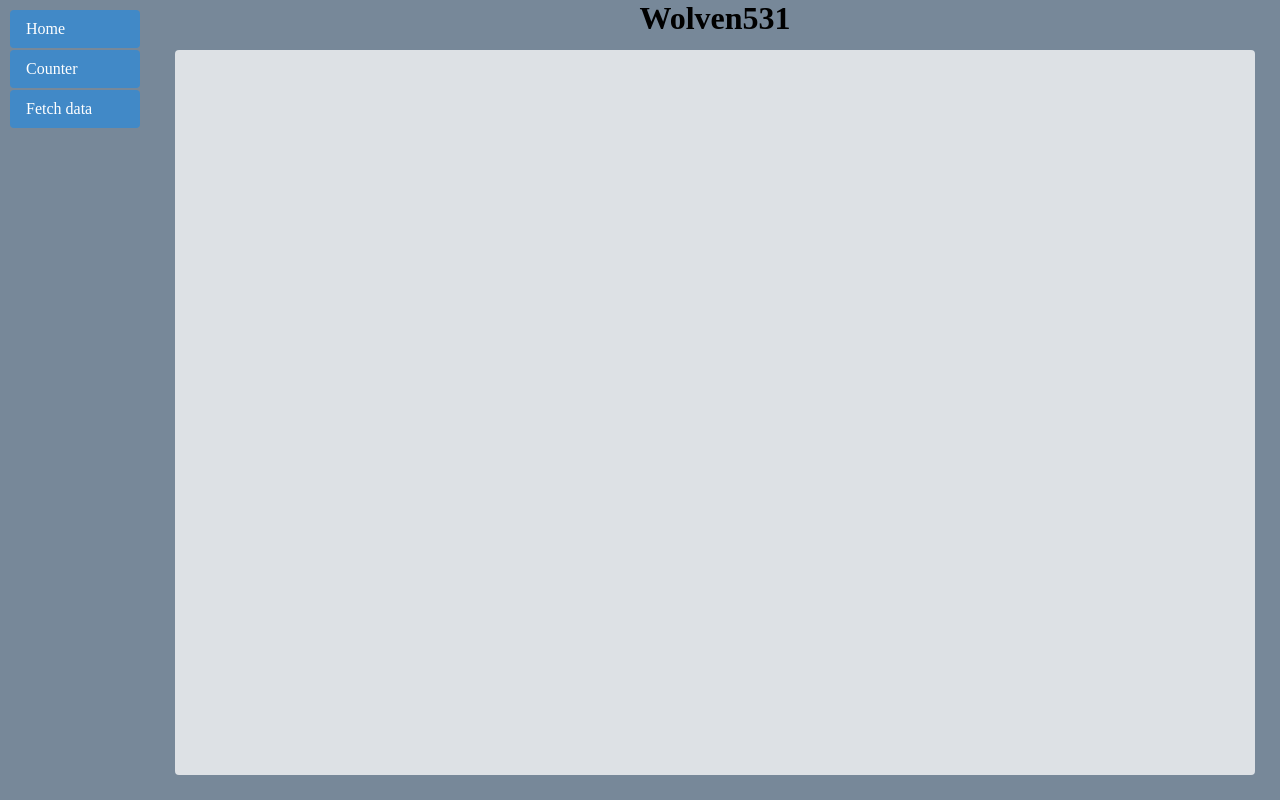
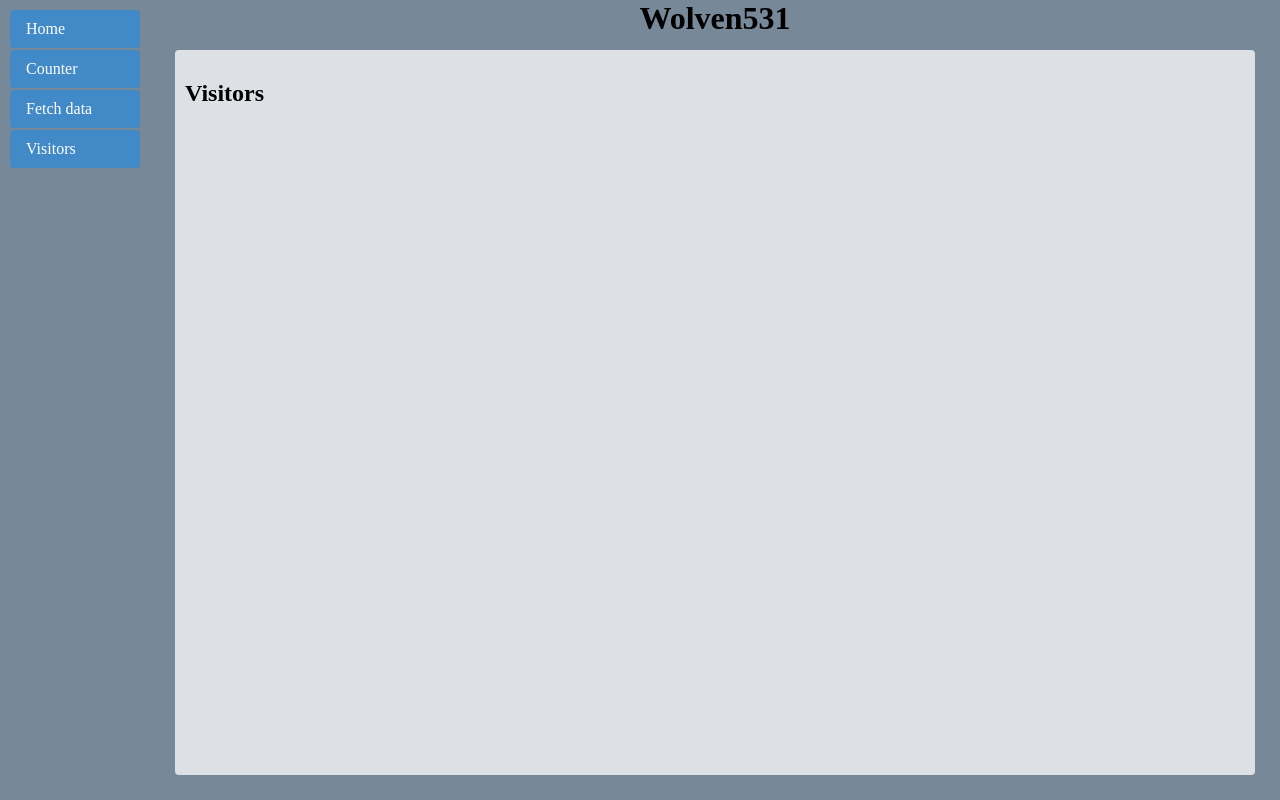
Before and after one commit to Wolven531/wolven531-website, a React (Create React App) app in the folder wolven531-website/ClientApp/: page /visitors in a window 1280 px wide. Built offline with nearby package versions, Linux system fonts and the light colour scheme.

Commit message:
Add Visitors nav link and component

```diff
--- a/wolven531-website/ClientApp/src/App.js
+++ b/wolven531-website/ClientApp/src/App.js
@@ -5,6 +5,7 @@ import { Counter } from './components/Counter'
 import { FetchData } from './components/FetchData'
 import { Home } from './components/Home/Home'
 import { Layout } from './components/Layout/Layout'
+import { Visitors } from './components/Visitors/Visitors'
 
 export default class App extends Component {
   render() {
@@ -13,6 +14,7 @@ export default class App extends Component {
         <Route exact path='/' component={Home} />
         <Route path='/counter' component={Counter} />
         <Route path='/fetchdata' component={FetchData} />
+        <Route path='/visitors' component={Visitors} />
       </Layout>
     )
   }
--- a/wolven531-website/ClientApp/src/components/NavMenu/NavMenu.js
+++ b/wolven531-website/ClientApp/src/components/NavMenu/NavMenu.js
@@ -10,6 +10,7 @@ export class NavMenu extends Component {
 				<NavLink to="/">Home</NavLink>
 				<NavLink to="/counter">Counter</NavLink>
 				<NavLink to="/fetchdata">Fetch data</NavLink>
+				<NavLink to="/visitors">Visitors</NavLink>
 			</nav>
 		)
 	}
--- /dev/null
+++ b/wolven531-website/ClientApp/src/components/Visitors/Visitors.jsx
@@ -0,0 +1,17 @@
+import React, { Component } from 'react'
+
+class Visitors extends Component {
+	componentDidMount() {
+		window.document.title = 'Visitors - Wolven531'
+	}
+
+	render() {
+		return (
+			<div>
+				<h2>Visitors</h2>
+			</div>
+		)
+	}
+}
+
+export { Visitors }
```
